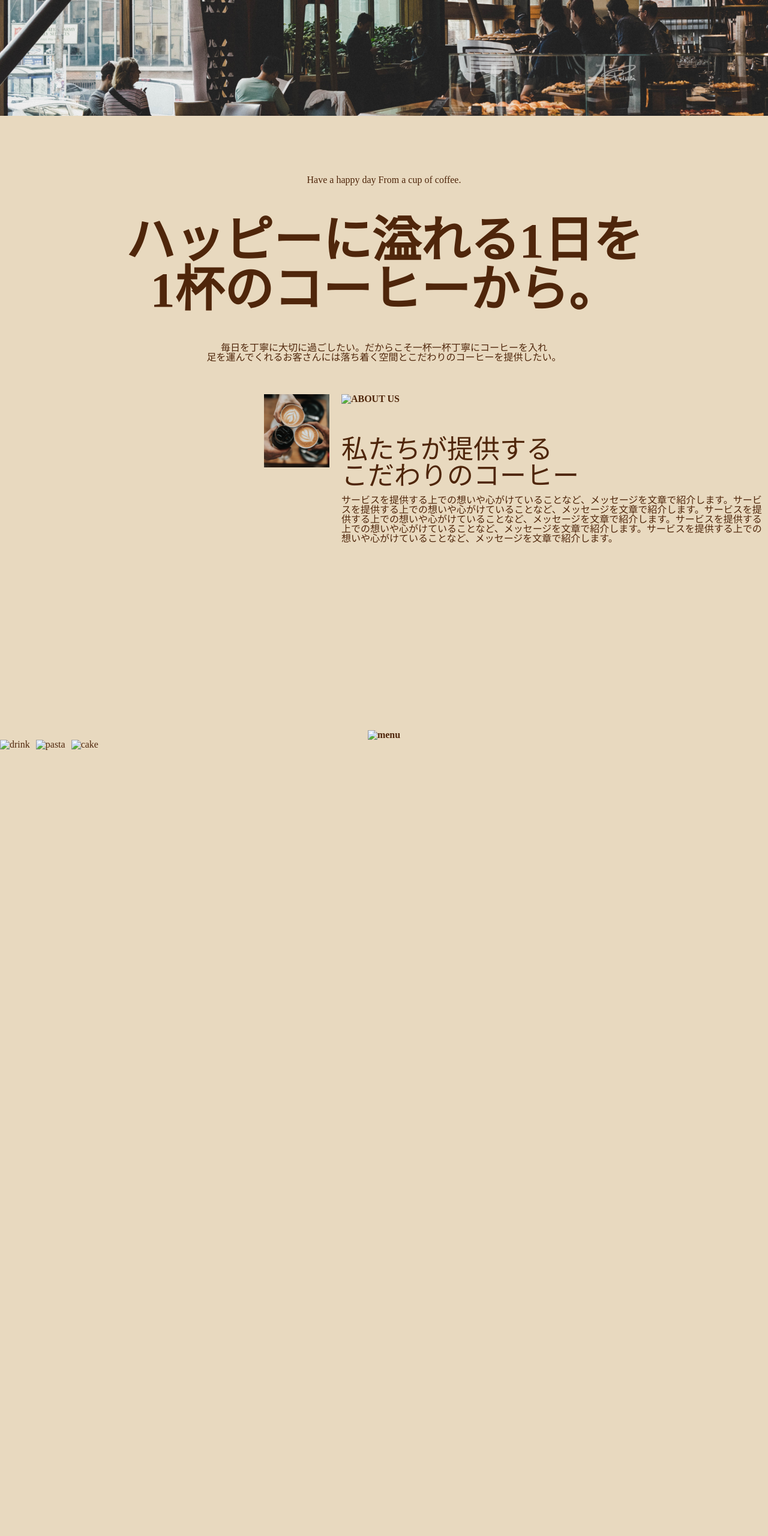
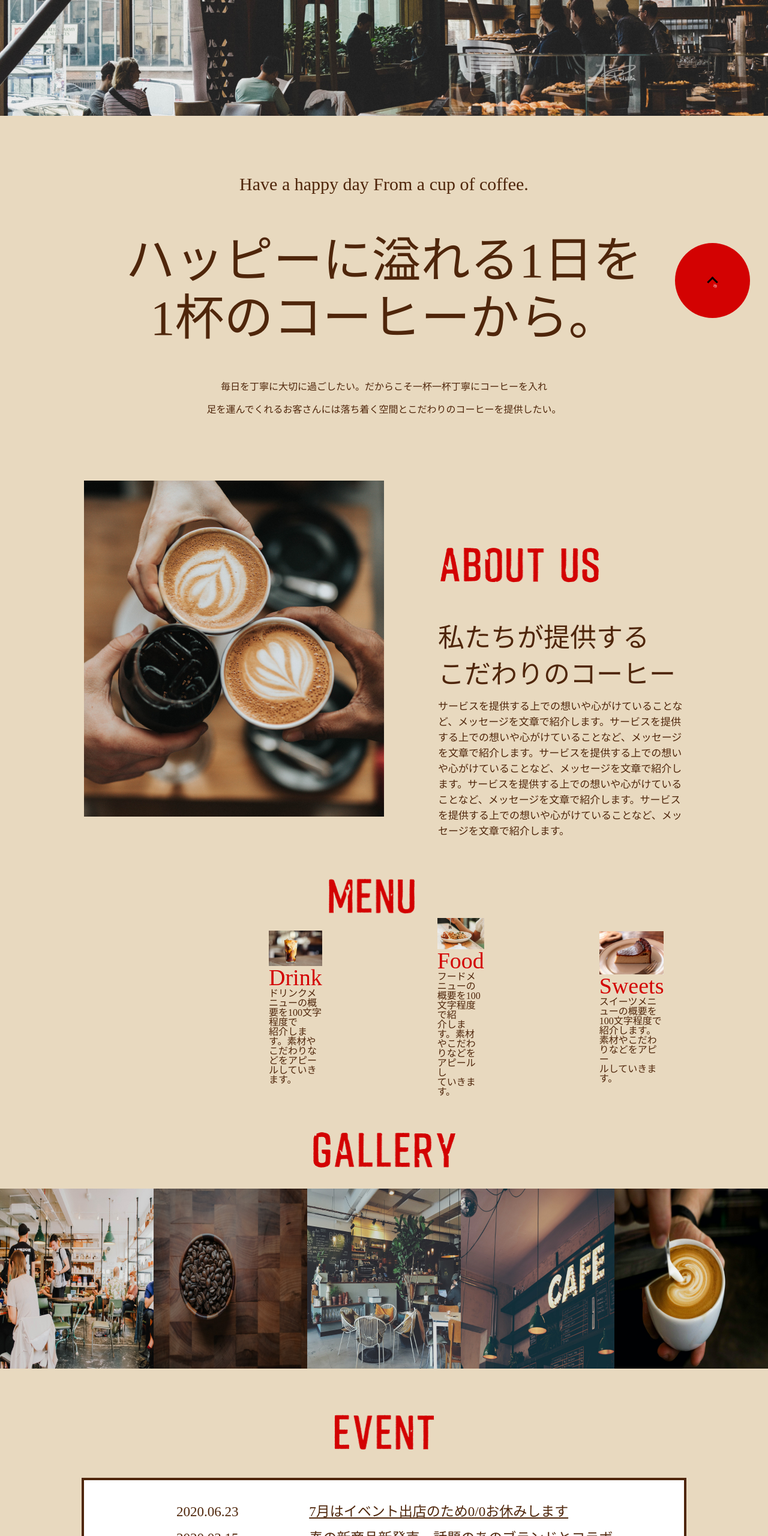
Before and after one commit to komuginoko/dezasuta, a plain HTML site: page 課題4_miyazaki_01/index.html in a window 1280 px wide. Shown: the part 240-2800 px from the top of the page at 60% size. Before the commit the page ends 1673 px from the top, so only its background shows below. Drawn offline with Linux system fonts and the light colour scheme.

Commit message:
第4回課題修正

```diff
--- a/課題4_miyazaki_01/css/style.css
+++ b/課題4_miyazaki_01/css/style.css
@@ -44,40 +44,60 @@ header{
 }
 
 
-section{
+.lead{
     margin-top: 99px;
     text-align: center;
     font-family: "游明朝体", "Yu Mincho", YuMincho, "ヒラギノ明朝 Pro", "Hiragino Mincho Pro", "MS P明朝", "MS PMincho", serif;
 }
 
-p{
-    margin-bottom: 53px;
+.lead p:nth-child(1){
+    font-size: 30px;
+    margin-bottom: 65px;
 }
 
-.header_sub{
+.lead p:nth-child(2){
     font-size: 82px;
     margin-bottom: 47px;
-    line-height: 1;
+    line-height: 96px;
     word-break: break-all;
+}
+
+.lead p:nth-child(3){
+    font-size: 16px;
+    margin-bottom: 99px;
+    line-height: 38px;
 }
 
 .flex{
     display: flex;
+    max-width: 1000px;
+    margin: 0 auto;
+    justify-content: space-between;
+    margin-bottom: 54px;
+
 }
 
+
 .flex .image{
-    width: 500px;
+    width: 50%;
     height: 560px;
     margin: 0;
     padding: 0;
     overflow: hidden;
     position: relative;
-    margin-left: 440px;
+    border-radius: 0 0 50px 0;
+
 }
 
-.flex .right{
-    margin: 0 0 0 20px;
+.flex .title{
+    width: 272px;
+    height: 77px;
+    margin-top: 173px;
+}
+
+.flex .about_us{
     padding: 0;
+    width: 41%;
 
 }
 
@@ -87,31 +107,191 @@ p{
     font-weight: bold;
     font-family: fliped;
     margin-bottom: 55px;
+    margin-top: 100px;
 }
 
 .flex .subtitle{
     margin: 0;
     padding: 0;
     font-size: 44px;
+    line-height: 61px;
 }
 
 .flex .text{
     margin: 10px 0 0;
     padding: 0;
-    font-size: 16px;
+    font-size: 17px;
+    line-height: 26px;
 }
 
-.left .title{
-    margin: 0;
+
+
+.menu .container{
+    display: flex;
+    align-items: center;
+    margin: 0 auto;
     padding: 0;
-    font-weight: bold;
-    font-family: fliped;
-    text-align: center;
+    width: 30%;
+    height: 200px;
+    gap: 50%;
+
+
 }
 
-.left .image_container{
+.menu .container .name{
+    color:#d30202;
+    font-size: 38px;
+}
+
+.menu .container.image{
+    width: 30%;
+    height: 200px;
+
+}
+
+.menu h2{
+    width: 15%;
+    height: 78px;
     display: flex;
-    gap: 10px;
-    width: 300px;
+    margin: 0 auto;
+    margin-bottom: 48px;
+}
+
+
+.gallery div:nth-child(1){
+    width: 245px;
+    height: 78px;
+    display: block;
+    margin: 0 auto;
+    margin-top: 97px;
+    margin-bottom: 27px;
+}
+
+.gallery .image_container{
+    display: flex;
+    width: 20%;
+    height: 300px;
+}
+
+.event div:nth-child(1){
+    width: 173px;
+    height: 78px;
+    display: block;
+    margin: 0 auto;
+    margin-top: 65px;
+    margin-bottom: 39px;
+}
+
+.event .rectangle{
+    width: 1000px;
     height: 200px;
+    background-color: #ffffff;
+    border: solid 4px #4f260b;
+    display: block;
+    margin: 0 auto;
+    font-size: 23px;
+    line-height: 45px;
+
 }
+
+.spaced-text{
+    padding: 0 56px;
+}
+
+.underline-text{
+    text-decoration: underline;
+}
+.rectangle p:nth-child(1){
+    margin-top: 41px;
+    margin-bottom: 21px;
+}
+.rectangle p:nth-child(2){
+    margin-bottom: 24px;
+}
+.rectangle p:nth-child(3){
+    margin-bottom: 42px;
+}
+
+.rectangle p{
+    margin-left: 154px;
+
+}
+
+
+
+.access div:nth-child(1){
+    width: 214px;
+    height: 78px;
+    display: block;
+    margin: 0 auto;
+    margin-top: 70px;
+    margin-bottom: 46px;
+}
+
+.access iframe{
+    width: 100%;
+    height: 471px;
+
+}
+
+
+.last{
+    background-color: #ffffff;
+    margin-top: 72px;
+    margin-bottom: 273px;
+    display: flex;
+}
+
+.last div:nth-child(1){
+    width: 227px;
+    height: 50px;
+    margin-left: 460px;
+    margin-right: 70px;
+
+}
+
+.box{
+    width:100% ;
+    height: 405px;
+}
+
+.last p:nth-child(1){
+    font-size:20px ;
+    line-height: 39px;
+}
+
+.last p:nth-child(2){
+    font-size:16px ;
+    display: block;
+    margin: 0 auto;
+    margin-bottom:84px ;
+    margin-bottom: 81px;
+}
+
+
+html {
+    scroll-behavior: smooth;
+}
+.pagetop {
+    height: 125px;
+    width: 125px;
+    position: fixed;
+    right: 30px;
+    bottom: 30px;
+    background-color: #d30202;
+
+
+    border-radius: 50%;
+    display: flex;
+    justify-content: center;
+    align-items: center;
+    z-index: 2;
+}
+
+.pagetop__arrow {
+    height: 10px;
+    width: 10px;
+    border-top: 3px solid #000;
+    border-right: 3px solid #000;
+    transform: translateY(20%) rotate(-45deg);
+}
--- a/課題4_miyazaki_01/index.html
+++ b/課題4_miyazaki_01/index.html
@@ -8,7 +8,7 @@
     <link rel="stylesheet" href="./css/style.css">
 </head>
 <body>
-   <header>
+ <header>
     <div class="header_slider">
         <img src="./images/pc_first-100.jpg" alt="店内の様子">
     </div>
@@ -27,26 +27,27 @@
             </ul>
         </nav>
     </div>
+ </header>
 
-    <section>
+    <div class="lead">
         <p>Have a happy day From a cup of coffee.</p>
 
-        <h2 class="header_sub">ハッピーに溢れる1日を<br>
-            1杯のコーヒーから。</h2>
-         <p>毎日を丁寧に大切に過ごしたい。だからこそ一杯一杯丁寧にコーヒーを入れ<br>
+        <p>ハッピーに溢れる1日を<br>
+            1杯のコーヒーから。</p>
+        <p>毎日を丁寧に大切に過ごしたい。だからこそ一杯一杯丁寧にコーヒーを入れ<br>
             足を運んでくれるお客さんには落ち着く空間とこだわりのコーヒーを提供したい。</p>
 
 
-    </section>
+    </div>
 
-    <div class="flex">
-        <figure class="image">
+    <section class="flex">
+        <h2>
             <img src="./images/pc_about-100.jpg" alt="tea">
-        </figure>
+        </h2>
 
-        <div class="right">
+        <div class="about_us">
             <p class="title">
-                <img src="./image/about_us@2x.png" alt="ABOUT US">
+                <img src="./images/about_us@2x.png" alt="ABOUT US">
             </p>
             <p class="subtitle">私たちが提供する<br>
                 こだわりのコーヒー</p>
@@ -56,21 +57,113 @@
 
 
 
-    </div>
+    </section>
 
-    <div class="left">
-        <p class="title">
-            <img src="./image/menu@2x.png" alt="menu">
-        </p>
+    <section class="menu">
+        <h2>
+            <img src="./images/menu@2x.png" alt="menu">
+        </h2>
+
+        <div class="container">
+            <div>
+                <img src="./images/pc_menu_drink-100.jpg" alt="drink">
+                <p class="name">Drink</p>
+                <p class="text">ドリンクメニューの概要を100文字程度で<br>
+                    紹介します。素材やこだわりなどをアピー<br>
+                    ルしていきます。</p>
+
+            </div>
+
+            <div>
+                <img src="./images/pc_menu_food-100.jpg" alt="pasta">
+                <p class="name">Food</p>
+                <p class="text">フードメニューの概要を100文字程度で紹<br>
+                    介します。素材やこだわりなどをアピールし<br>
+                    ていきます。</p>
+
+            </div>
+
+            <div>
+                <img src="./images/pc_menu_sweets-100.jpg" alt="cake">
+                <p class="name">Sweets</p>
+                <p class="text">スイーツメニューの概要を100文字程度で<br>
+                    紹介します。素材やこだわりなどをアピー<br>
+                    ルしていきます。</p>
+
+            </div>
+        </div>
+    </section>
+
+
+    <section class="gallery">
+        <div>
+            <img src="./images/gallery@2x.png" alt="GALLERY">
+        </div>
 
         <div class="image_container">
-            <img src="./image/pc_menu_drink-100.jpg" alt="drink">
-            <img src="./image/pc_menu_food-100.jpg" alt="pasta">
-            <img src="./image/pc_menu_sweets-100.jpg" alt="cake">
+            <img src="./images/pc_gallary_05-100.jpg" alt="画像1">
+            <img src="./images/pc_gallary_04-100.jpg" alt="画像2">
+            <img src="./images/pc_gallary_03-100.jpg" alt="画像3">
+            <img src="./images/pc_gallary_02-100.jpg" alt="画像4">
+            <img src="./images/pc_gallary_01-100.jpg" alt="画像5">
+
         </div>
-    </div>
 
 
-   </header>
+
+    </section>
+
+    <section class="event">
+        <div>
+            <img src="./images/event@2x.png" alt="EVENT">
+        </div>
+
+        <div class="rectangle">
+
+            <p>2020.06.23<span class="spaced-text"></span> <span class="underline-text">7月はイベント出店のため0/0お休みします</span>  </p>
+            <p>2020.03.15<span class="spaced-text"></span> <span class="underline-text">春の新商品新発売。話題のあのブランドとコラボ</span></p>
+            <p>2020.02.06<span class="spaced-text"></span> <span class="underline-text">コーヒーの日で30％OFFイベントを開催［3日間限定］</span></p>
+        </div>
+
+
+    </section>
+
+
+    <section class="access">
+        <div>
+            <img src="./images/access@2x.png" alt="ACCESS">
+        </div>
+
+        <iframe src="https://www.google.com/maps/embed?pb=!1m18!1m12!1m3!1d3267.9952564191467!2d135.76362057395198!3d35.00682386672912!2m3!1f0!2f0!3f0!3m2!1i1024!2i768!4f13.1!3m3!1m2!1s0x6001096ea22ae12b%3A0x79b842564b9809a4!2sUFO!5e0!3m2!1sja!2sjp!4v1761014735933!5m2!1sja!2sjp" width="600" height="450" style="border:0;" allowfullscreen="" loading="lazy" referrerpolicy="no-referrer-when-downgrade"></iframe>
+
+    </section>
+
+
+    <section class="last">
+        <div class="box">
+            <img src="./images/design_cafe_logo_footer@2x.png" alt="DESIGN CAFE">
+        </div>
+
+        <div class="box">
+            <p>OPEN 18:00 / CLOSE 24:00<br>
+               〒150-0022<br>
+               東京都渋谷区東京南123デザインビルB1<br>
+               MAIL：info@designcafe.tokyo
+            </p>
+
+
+            <p>© 2021 DESIGN CAFE</p>
+
+
+        </div>
+
+
+    </section>
+
+
+    <a class="pagetop" href="#"><div class="pagetop__arrow">
+        <img src="./images/to_top@2x.png" alt="">
+    </div></a>
+
 </body>
 </html>
```
Also changed, not shown: 1 other file.
